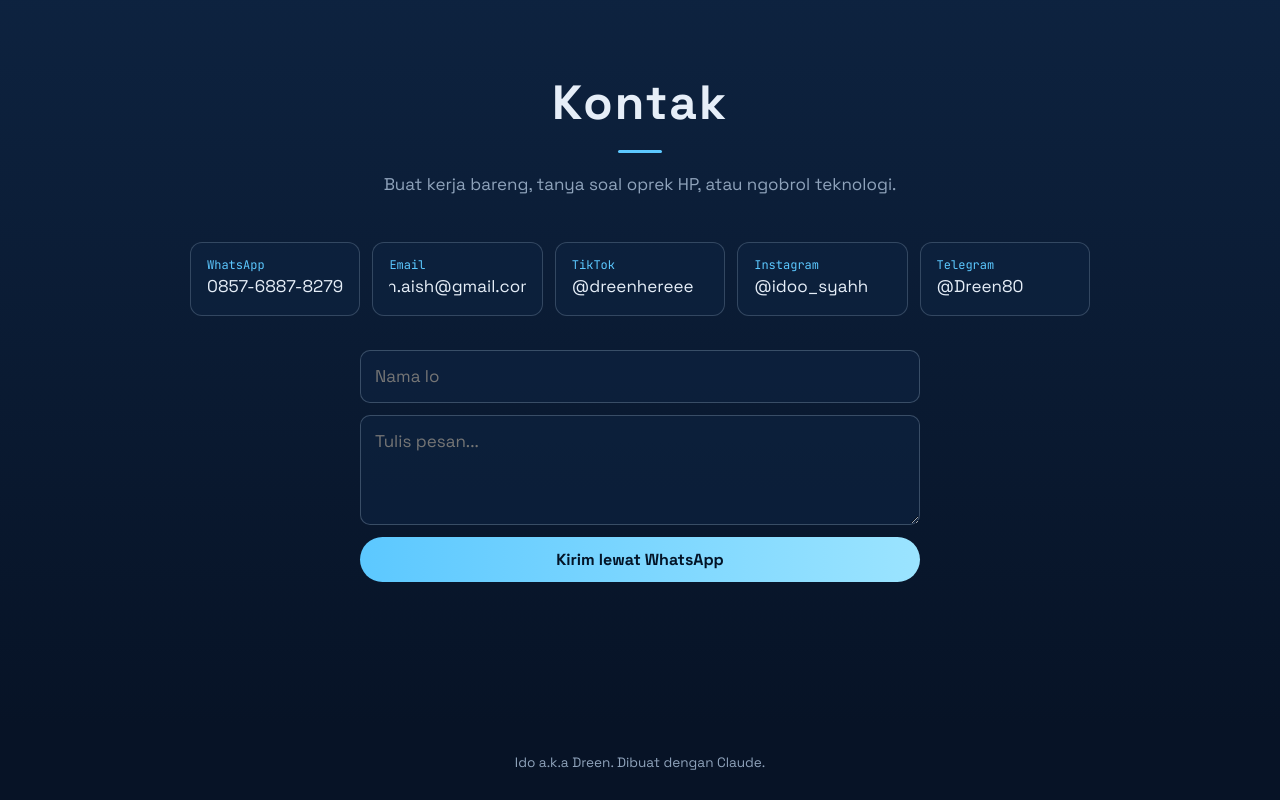
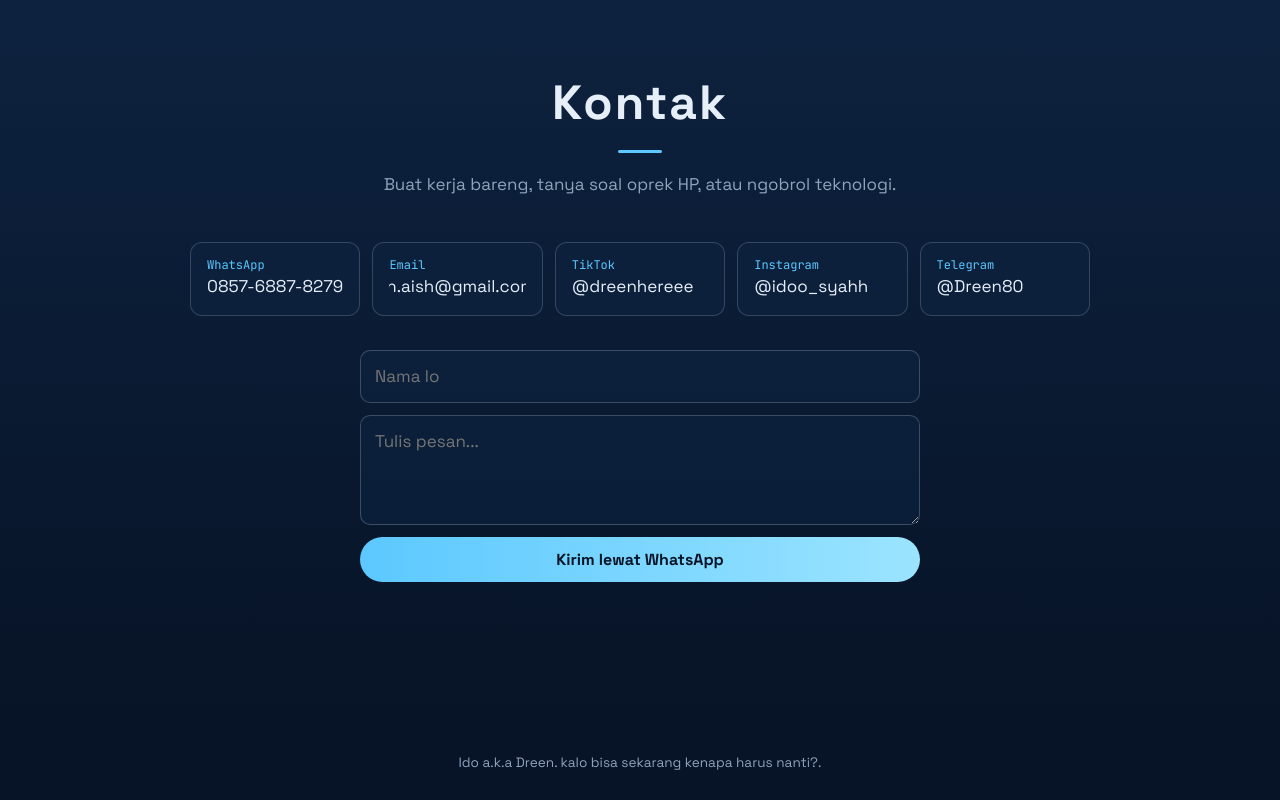
Before and after one commit to dreenhereee/whoami, a plain HTML site: page index.html in a window 1280 px wide. Shown: the part 4337-5137 px from the top of the page. Drawn offline with Linux system fonts and the light colour scheme.

Commit message:
Update index.html

```diff
--- a/index.html
+++ b/index.html
@@ -162,7 +162,7 @@ footer{text-align:center;color:var(--steel);font-size:.85rem;padding:26px 20px c
 <form class="rv" onsubmit="return false"><input id="nm" placeholder="Nama lo" aria-label="Nama"><textarea id="ms" placeholder="Tulis pesan..." aria-label="Pesan"></textarea>
 <a id="send" class="btn" style="text-align:center" href="https://wa.me/6285768878279" target="_blank" rel="noopener">Kirim lewat WhatsApp</a></form>
 </div></section>
-<footer>Ido a.k.a Dreen. Dibuat dengan Claude.</footer>
+<footer>Ido a.k.a Dreen. kalo bisa sekarang kenapa harus nanti?.</footer>
 
 <script>
 (function(){
```
